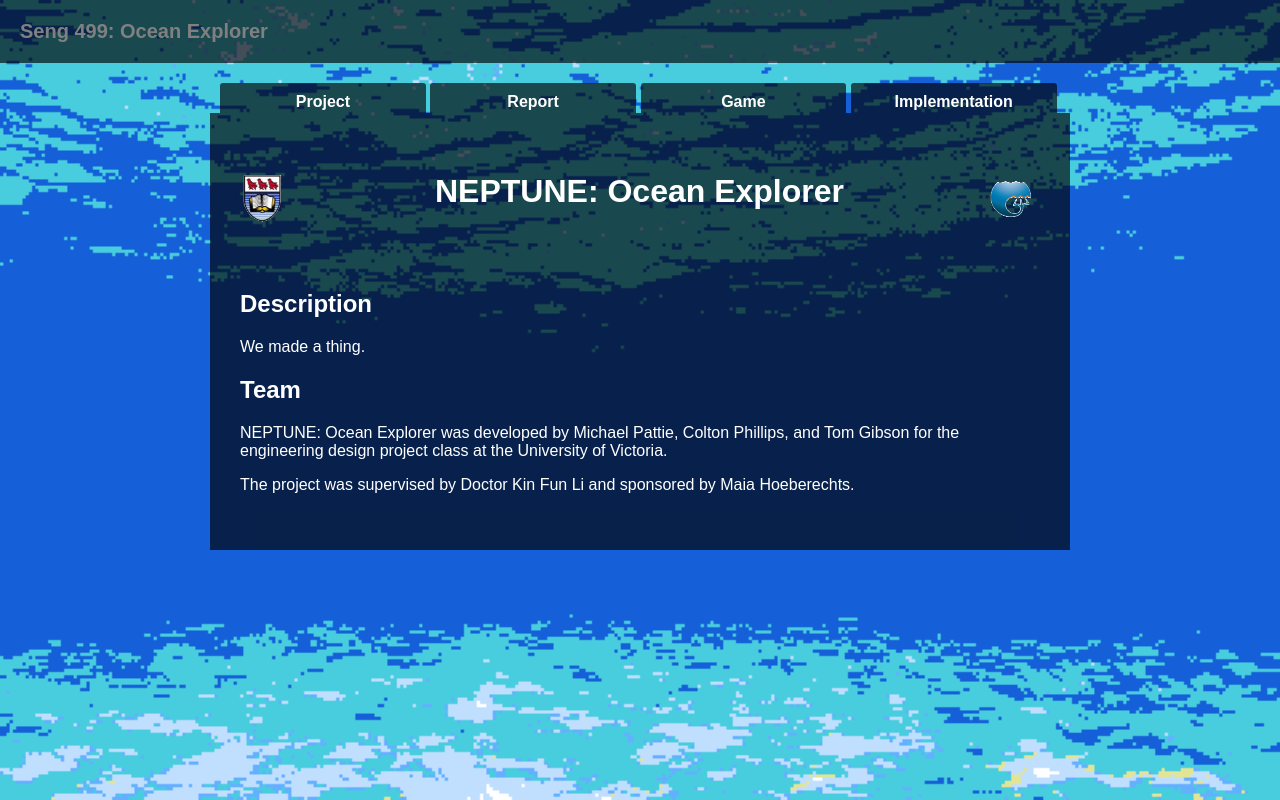
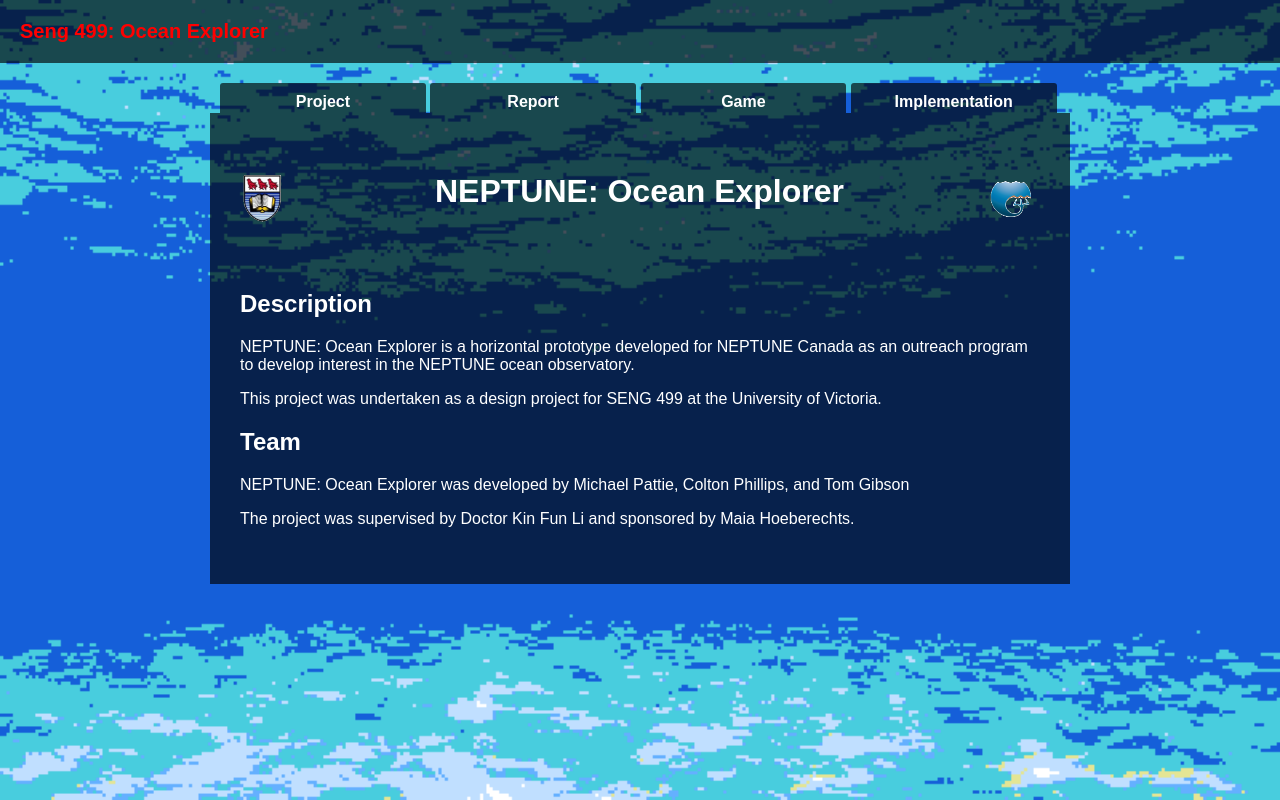
Before and after one commit to Lambwatt/499Website, a PHP site: page /home.php in a window 1280 px wide. Run offline with PHP 8.4, Linux system fonts and the light colour scheme; style sheets or scripts are compiled from the project's sources.

Commit message:
Little more for the description, change highlight

```diff
--- a/css/seng499.css
+++ b/css/seng499.css
@@ -6,7 +6,7 @@
     color: white;
     text-decoration: none; }
     body a:hover {
-      color: gray; }
+      color: red; }
 
 .background {
   background-image: url("../images/undersea-bg.png");
--- a/home.php
+++ b/home.php
@@ -12,11 +12,13 @@
 
 <!-- Description -->
 <h2>Description</h2>
-<p>We made a thing.</p>
+<p>NEPTUNE: Ocean Explorer is a horizontal prototype developed for NEPTUNE Canada as an outreach program to develop interest in the NEPTUNE ocean observatory.</p>
+
+<p>This project was undertaken as a design project for SENG 499 at the University of Victoria.</p>
 
 <!-- Team -->
 <h2>Team</h2>
-<p>NEPTUNE: Ocean Explorer was developed by Michael Pattie, Colton Phillips, and Tom Gibson for the engineering design project class at the University of Victoria.</p>
+<p>NEPTUNE: Ocean Explorer was developed by Michael Pattie, Colton Phillips, and Tom Gibson</p>
 
 <p>The project was supervised by Doctor Kin Fun Li and sponsored by Maia Hoeberechts.</p>
 
--- a/scss/common.scss
+++ b/scss/common.scss
@@ -1,4 +1,5 @@
 $main-text-color: white;
+$highlight-text-color: red;
 $main-text-font: "arial";
 $content-container-width: 860px;
 $content-width: 800px;
--- a/scss/seng499.scss
+++ b/scss/seng499.scss
@@ -12,7 +12,7 @@
 		color: $main-text-color;
 		text-decoration: none;
 		&:hover {
-			color: gray;
+			color: $highlight-text-color;
 		}
 	}
 }
```
